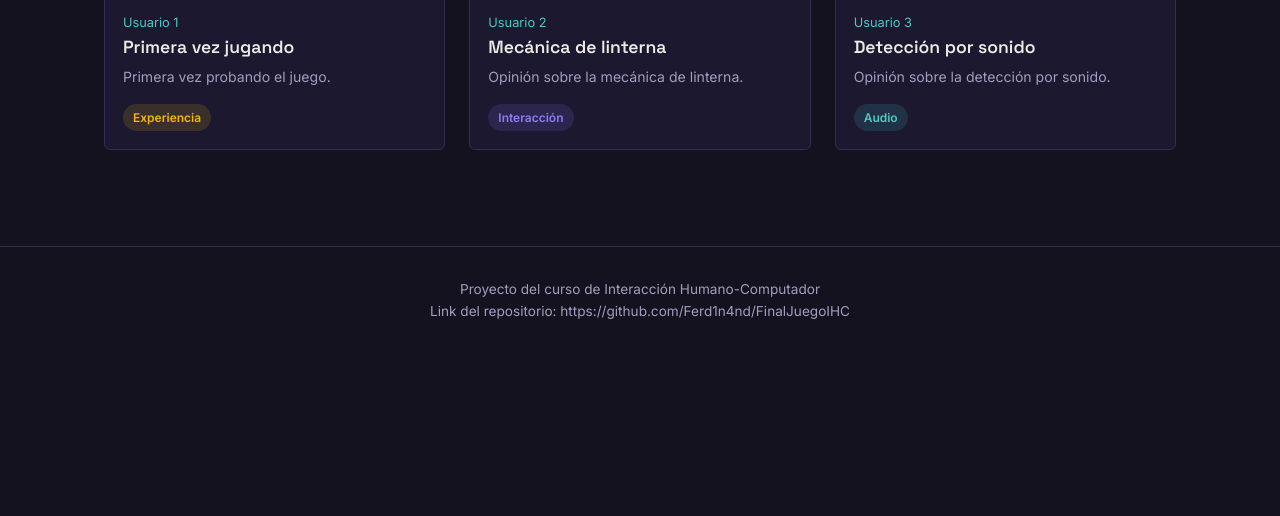
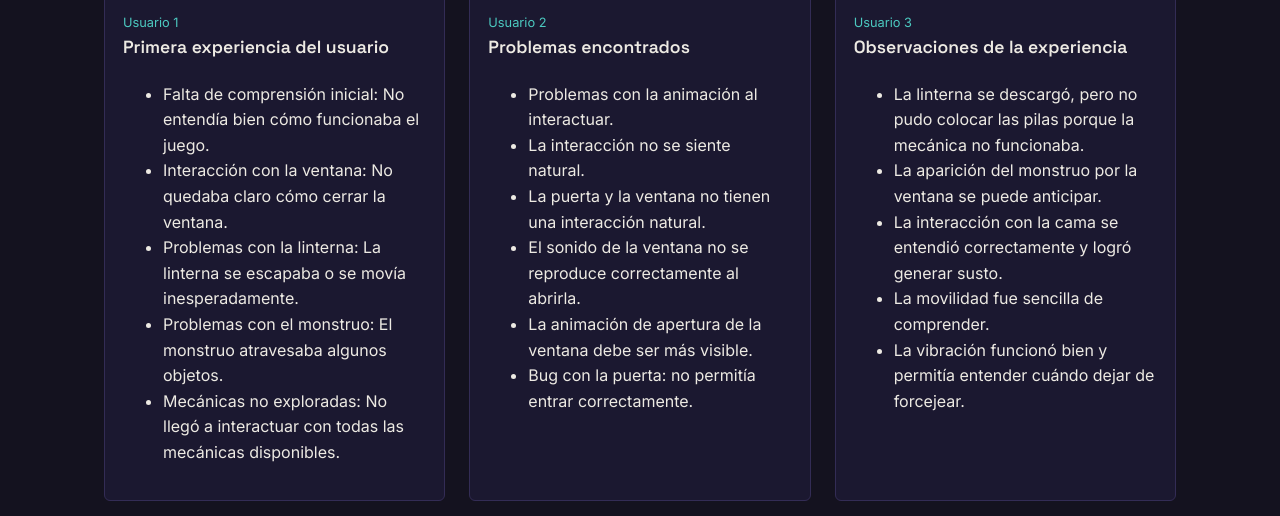
Before and after one commit to MarceloMAQD/proyecto-vr-hci, a plain HTML site: page index.html in a window 1280 px wide. Shown: the part 8349-8865 px from the top of the page. Before the commit the page ends 8717 px from the top, so only its background shows below. Drawn offline with Linux system fonts and the light colour scheme.

Commit message:
Videos de usuarios

```diff
--- a/index.html
+++ b/index.html
@@ -287,9 +287,14 @@
               </video>
             </div>
             <p class="test-user">Usuario 1</p>
-            <h4>Primera vez jugando</h4>
-            <p class="dev-caption">Primera vez probando el juego.</p>
-            <span class="interaction-tag tag-visual">Experiencia</span>
+           <h4>Primera experiencia del usuario</h4>
+            <ul>
+                <li>Falta de comprensión inicial: No entendía bien cómo funcionaba el juego.</li>
+                <li>Interacción con la ventana: No quedaba claro cómo cerrar la ventana.</li>
+                <li>Problemas con la linterna: La linterna se escapaba o se movía inesperadamente.</li>
+                <li>Problemas con el monstruo: El monstruo atravesaba algunos objetos.</li>
+                <li>Mecánicas no exploradas: No llegó a interactuar con todas las mecánicas disponibles.</li>
+            </ul>
           </article>
 
           <article class="test-item">
@@ -300,9 +305,15 @@
               </video>
             </div>
             <p class="test-user">Usuario 2</p>
-            <h4>Mecánica de linterna</h4>
-            <p class="dev-caption">Opinión sobre la mecánica de linterna.</p>
-            <span class="interaction-tag tag-touch">Interacción</span>
+            <h4>Problemas encontrados</h4>
+              <ul>
+                  <li>Problemas con la animación al interactuar.</li>
+                  <li>La interacción no se siente natural.</li>
+                  <li>La puerta y la ventana no tienen una interacción natural.</li>
+                  <li>El sonido de la ventana no se reproduce correctamente al abrirla.</li>
+                  <li>La animación de apertura de la ventana debe ser más visible.</li>
+                  <li>Bug con la puerta: no permitía entrar correctamente.</li>
+              </ul>
           </article>
 
           <article class="test-item">
@@ -313,9 +324,15 @@
               </video>
             </div>
             <p class="test-user">Usuario 3</p>
-            <h4>Detección por sonido</h4>
-            <p class="dev-caption">Opinión sobre la detección por sonido.</p>
-            <span class="interaction-tag tag-audio">Audio</span>
+            <h4>Observaciones de la experiencia</h4>
+
+            <ul>
+                <li>La linterna se descargó, pero no pudo colocar las pilas porque la mecánica no funcionaba.</li>
+                <li>La aparición del monstruo por la ventana se puede anticipar.</li>
+                <li>La interacción con la cama se entendió correctamente y logró generar susto.</li>
+                <li>La movilidad fue sencilla de comprender.</li>
+                <li>La vibración funcionó bien y permitía entender cuándo dejar de forcejear.</li>
+            </ul>
           </article>
         </div>
       </div>
```
Also changed, not shown: images/video-poster-1.jpg (added), images/video-poster-2.jpg (added), images/video-poster-3.jpg (added), 3 other files.
